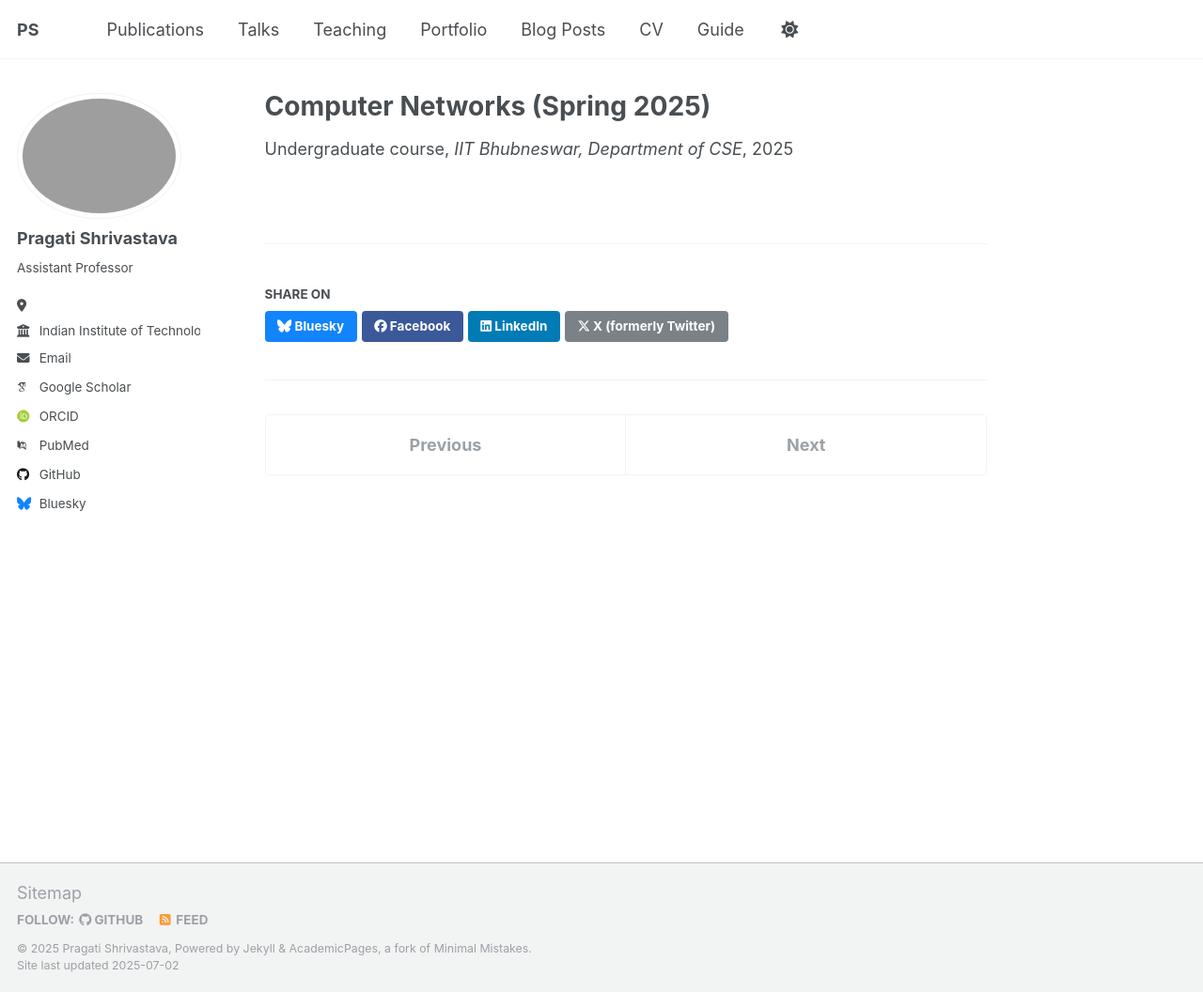
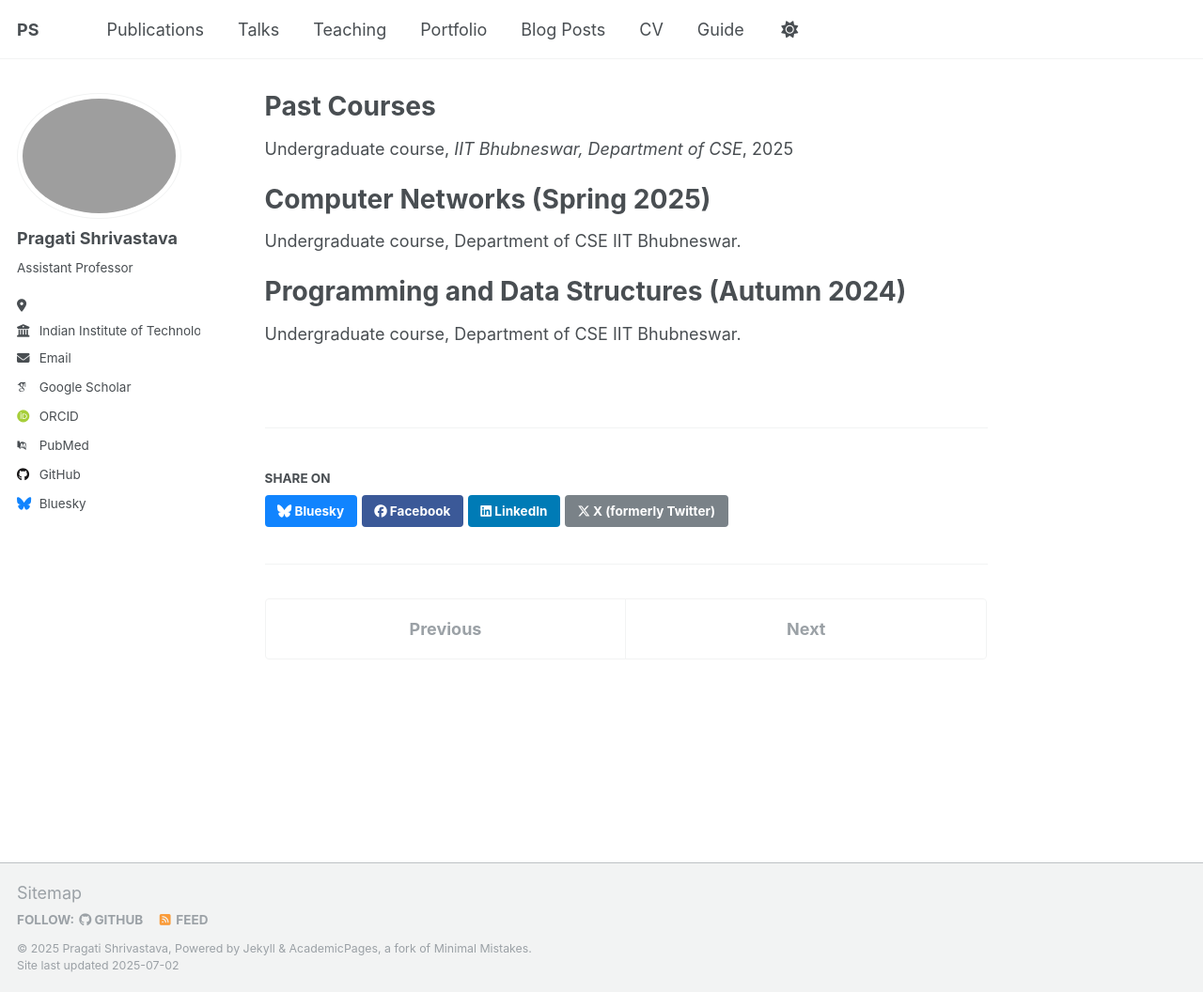
Before and after one commit to PragatiShrivastava/PragatiShrivastava.github.io, a Jekyll site: the page built from _teaching/2014-spring-teaching-1.md, in a window 1280 px wide and 1056 px high. Shown: the whole window at 94% size. Built offline with Jekyll 4.4.1, drawn with Linux system fonts in a browser that asks for light colours; some web fonts are replaced; a script that is not in the unit is left out.

Commit message:
Update 2014-spring-teaching-1.md

```diff
--- a/_teaching/2014-spring-teaching-1.md
+++ b/_teaching/2014-spring-teaching-1.md
@@ -1,5 +1,5 @@
 ---
-title: "Computer Networks (Spring 2025)"
+title: "Past Courses"
 collection: teaching
 type: "Undergraduate course"
 permalink: /teaching/2025-spring-teaching-1
@@ -8,14 +8,16 @@ date: 2025-01-01
 location: "City, Country"
 ---
 
-<!--This is a description of a teaching experience. You can use markdown like any other post.
+<!--This is a description of a teaching experience. You can use markdown like any other post.-->
 
-Heading 1
+Computer Networks (Spring 2025)
 ======
+Undergraduate course, Department of CSE IIT Bhubneswar.
 
-Heading 2
+Programming and Data Structures (Autumn 2024)
 ======
+Undergraduate course, Department of CSE IIT Bhubneswar.
 
-Heading 3
+<!--Heading 3
 ======
 -->
```
